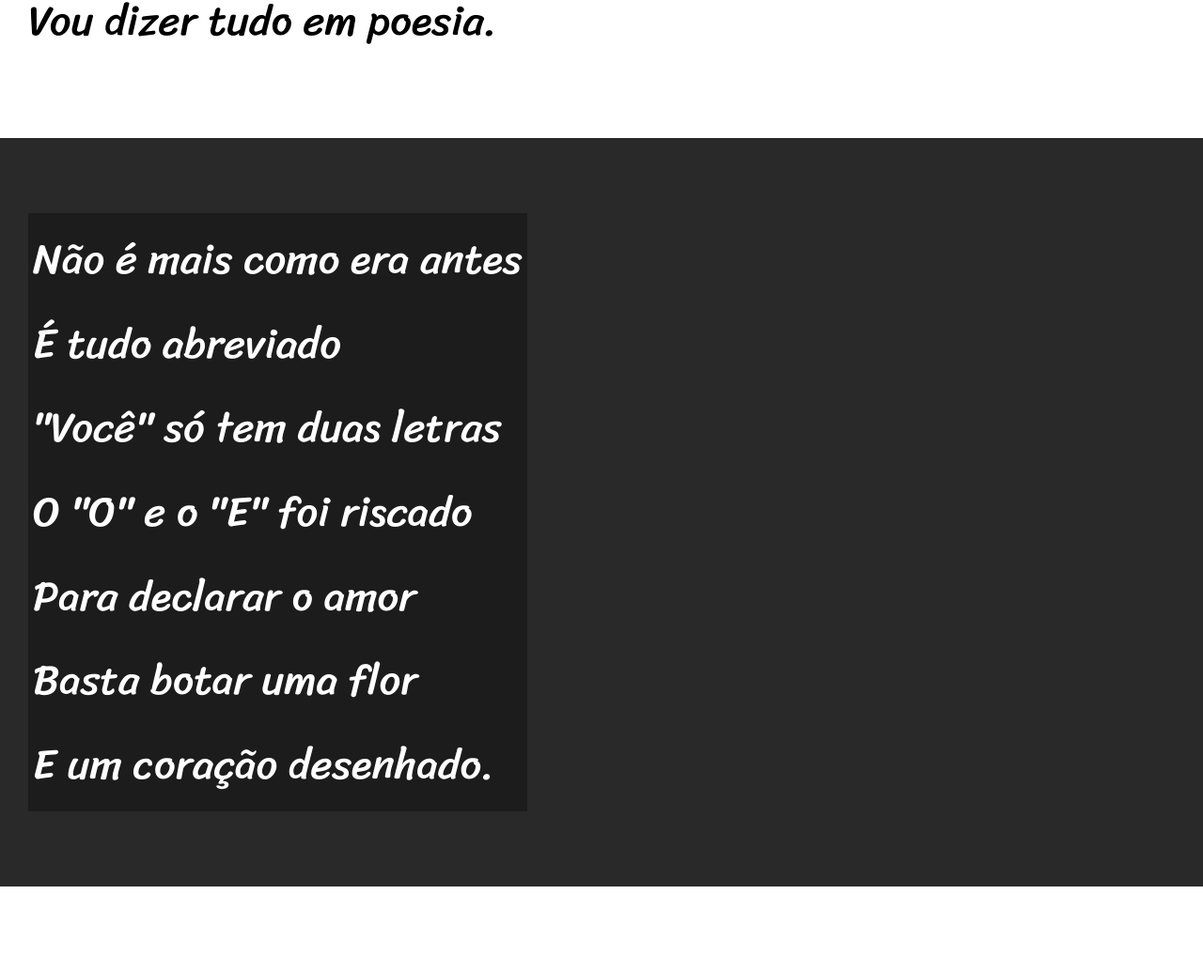
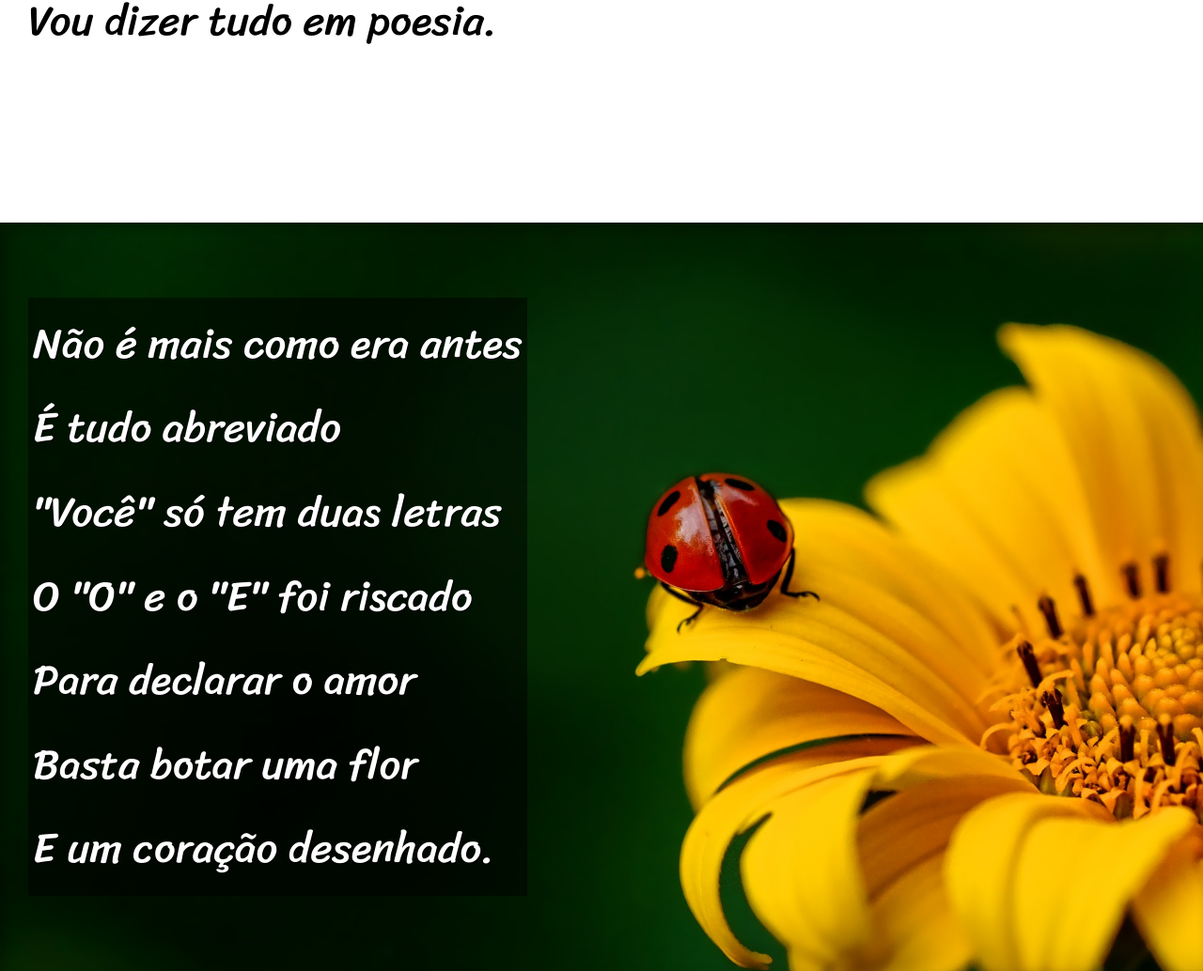
Before and after one commit to Damasceno9503/html-css, a plain HTML site: page Desafios/012/index.html in a window 1280 px wide. Shown: the part 872-1906 px from the top of the page at 94% size. Drawn offline with Linux system fonts and the light colour scheme.

Commit message:
projeto quase finalizado

```diff
--- a/Desafios/012/estilo/style.css
+++ b/Desafios/012/estilo/style.css
@@ -56,20 +56,41 @@ section {
     font-size: 3.5vw;
 }
 
+section > p {
+    padding-bottom: 2em;
+}
+
 .normal {
     background-color: white;
     color: black;
+
 }
 
 .imagem {
     background-color: rgb(41, 41, 41);
     color: white;
+    box-shadow: inset 6px 6px 13px 0px rgba(0, 0, 0, 0.308);
+    background-size: cover;
+    background-attachment: fixed;
 }
 
 .imagem > p {
     display: inline-block;
     padding: 5px;
-    background-color: rgba(0, 0, 0, 0.322);
+    background-color: rgba(0, 0, 0, 0.507);
+    text-shadow: 1px 1px 0px black;
+}
+
+#img01 {
+    background-image: url(../imagens/background001.jpg);
+    background-position: right center;
+
+}
+
+#img02 {
+    background-image: url(../imagens/background002.jpg);
+
+
 }
 
 footer {
--- a/Desafios/012/index.html
+++ b/Desafios/012/index.html
@@ -26,7 +26,7 @@
             </p>
         </section>
 
-        <section class="imagem">
+        <section class="imagem" id="img01">
             <p>
                 Não é mais como era antes <br>
                 É tudo abreviado <br>
@@ -60,7 +60,7 @@
             </p>
         </section>
 
-        <section class="imagem">
+        <section class="imagem" id="img02">
             <p>
                 Tenho saudade das cartas <br>
                 Escritas com a própria mão <br>
```
